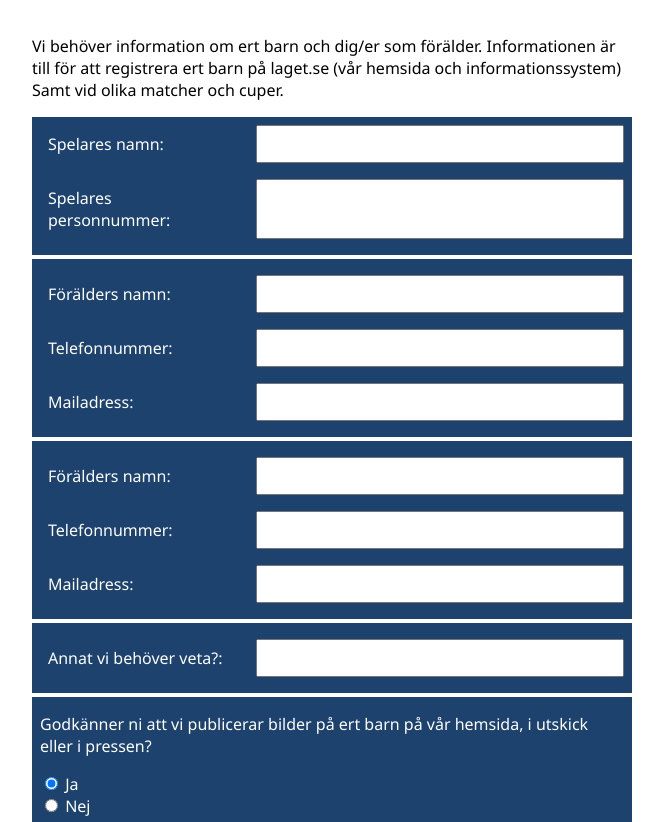
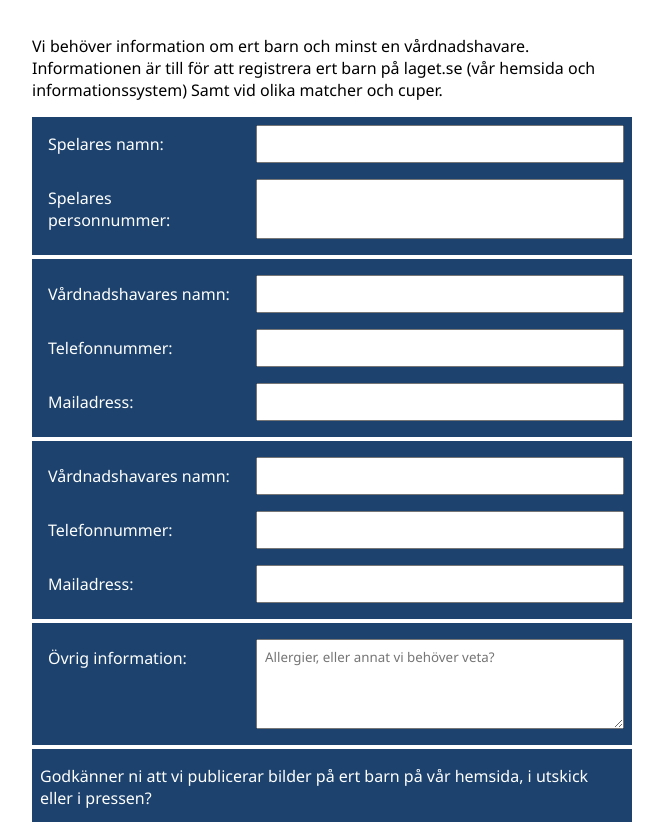
Before and after one commit to perakerberg/ifkoxnevalla, a plain HTML site: page index.html in a window 1280 px wide. Shown: the part 375-1197 px from the top of the page, without its empty margins (308-971 px from the left). Drawn offline with Linux system fonts and the light colour scheme.

Commit message:
Content changes

```diff
--- a/index.html
+++ b/index.html
@@ -10,9 +10,9 @@
     />
     <h1>Information om spelare</h1>
     <p>
-      Vi behöver information om ert barn och dig/er som förälder. Informationen
-      är till för att registrera ert barn på laget.se (vår hemsida och
-      informationssystem) Samt vid olika matcher och cuper.
+      Vi behöver information om ert barn och minst en vårdnadshavare.
+      Informationen är till för att registrera ert barn på laget.se (vår hemsida
+      och informationssystem) Samt vid olika matcher och cuper.
     </p>
 
     <form
@@ -39,12 +39,12 @@
         <hr />
 
         <div class="player-info__field">
-          <span>Förälders namn:</span>
+          <span>Vårdnadshavares namn:</span>
           <input type="text" name="parent1-name" />
         </div>
         <div class="player-info__field">
           <span>Telefonnummer:</span>
-          <input type="text" name="parent1-phone" />
+          <input type="tel" name="parent1-phone" />
         </div>
         <div class="player-info__field">
           <span>Mailadress:</span>
@@ -52,12 +52,12 @@
         </div>
         <hr />
         <div class="player-info__field">
-          <span>Förälders namn:</span>
+          <span>Vårdnadshavares namn:</span>
           <input type="text" name="parent2-name" />
         </div>
         <div class="player-info__field">
           <span>Telefonnummer:</span>
-          <input type="phone" name="parent2-phone" />
+          <input type="tel" name="parent2-phone" />
         </div>
         <div class="player-info__field">
           <span>Mailadress:</span>
@@ -66,8 +66,14 @@
         <hr />
 
         <div class="player-info__field">
-          <span>Annat vi behöver veta?:</span>
-          <input type="textarea" name="other-info" />
+          <span>Övrig information:</span>
+          <textarea
+            id="w3review"
+            name="other-info"
+            rows="4"
+            cols="50"
+            placeholder="Allergier, eller annat vi behöver veta? "
+          ></textarea>
         </div>
         <hr />
 
--- a/style.css
+++ b/style.css
@@ -5,7 +5,7 @@ body{
     flex-direction: column;
     font-family:'Segoe UI', Tahoma, Geneva, Verdana, sans-serif
 }
-input{
+input, textarea{
     font-family:'Segoe UI', Tahoma, Geneva, Verdana, sans-serif;
     padding: 0.5rem;
 
```
